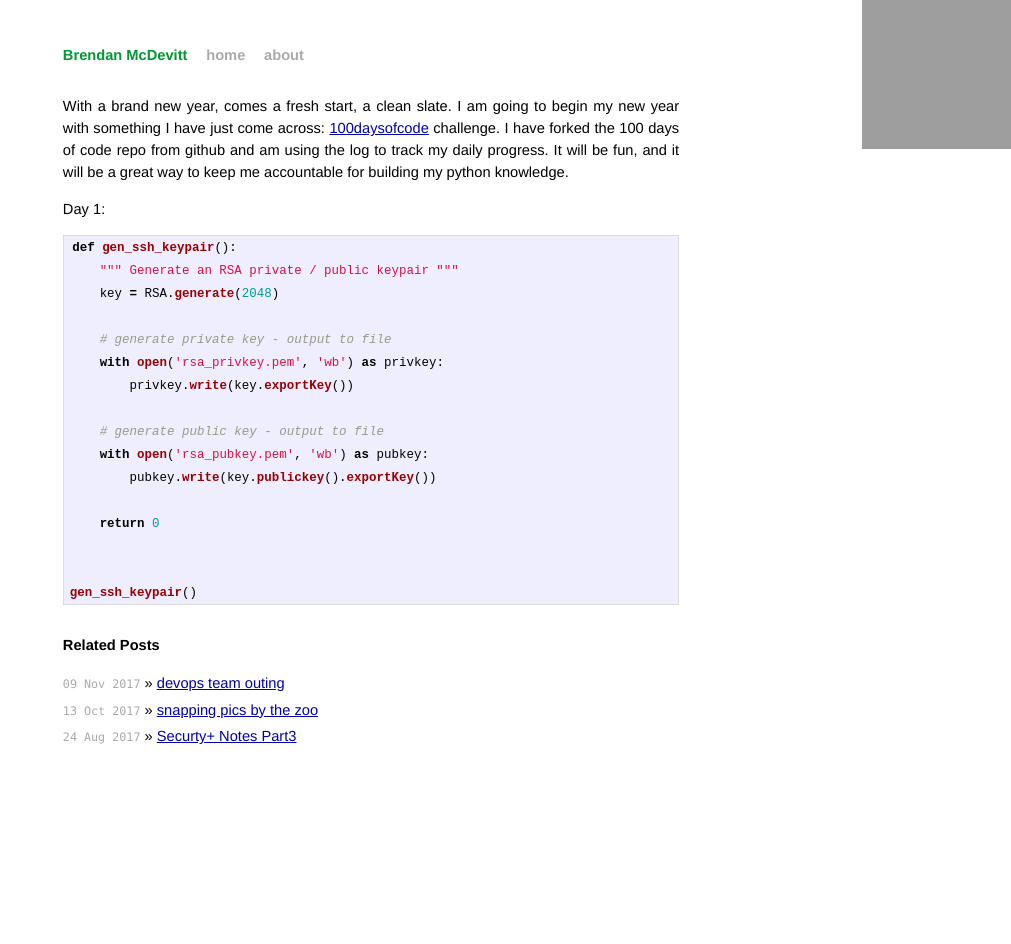
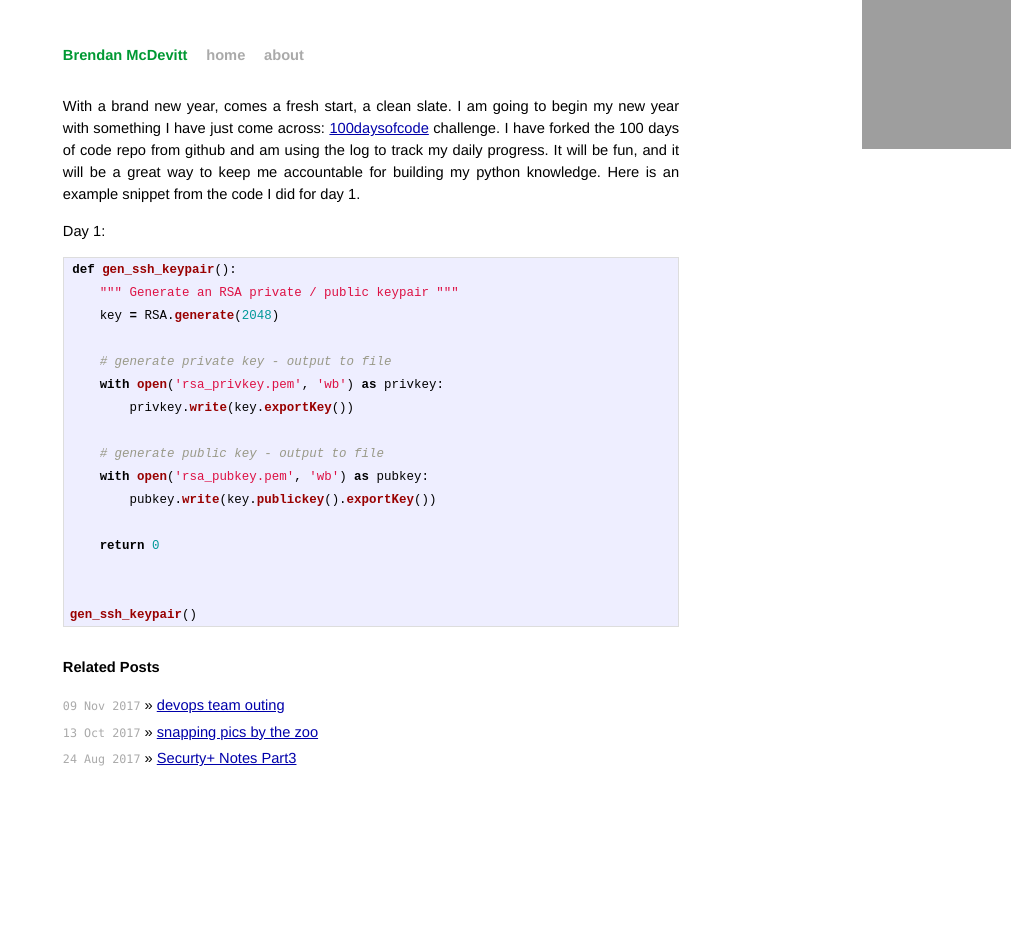
Before and after one commit to bpmcdevitt/brendan.mcdevitt.tech, a Jekyll site: the page built from _posts/2018-01-01-100-days-of-code-challenge.markdown, in a window 1280 px wide. Shown: the whole page, without its empty margins (269-1280 px from the left). Built offline with Jekyll 4.4.1, drawn with Linux system fonts in a browser that asks for light colours; grey boxes are pictures that could not be loaded.

Commit message:
i suck at git

````diff
--- a/_posts/2018-01-01-100-days-of-code-challenge.markdown
+++ b/_posts/2018-01-01-100-days-of-code-challenge.markdown
@@ -9,7 +9,8 @@ With a brand new year, comes a fresh start, a clean slate. I am going to begin
 my new year with something I have just come across: [100daysofcode](http://100daysofcode.com/) challenge.
 I have forked the 100 days of code repo from github and am using the log to
 track my daily progress. It will be fun, and it will be a great way to keep me
-accountable for building my python knowledge.
+accountable for building my python knowledge. Here is an example snippet from
+the code I did for day 1.
 
 Day 1:
 ```python
````
